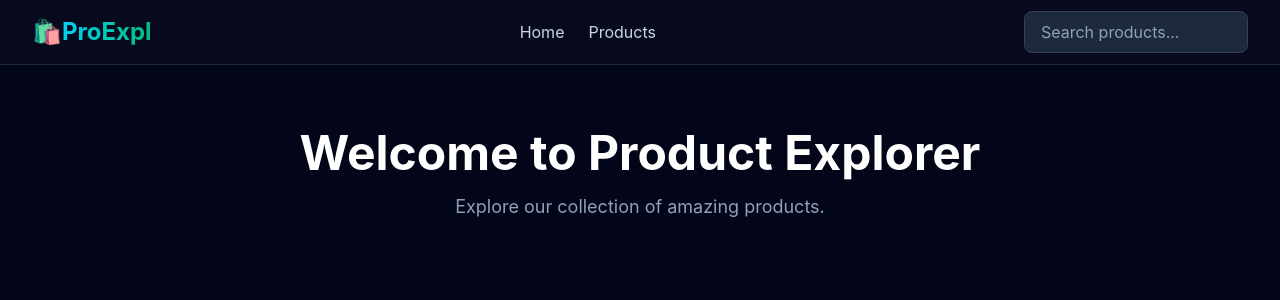
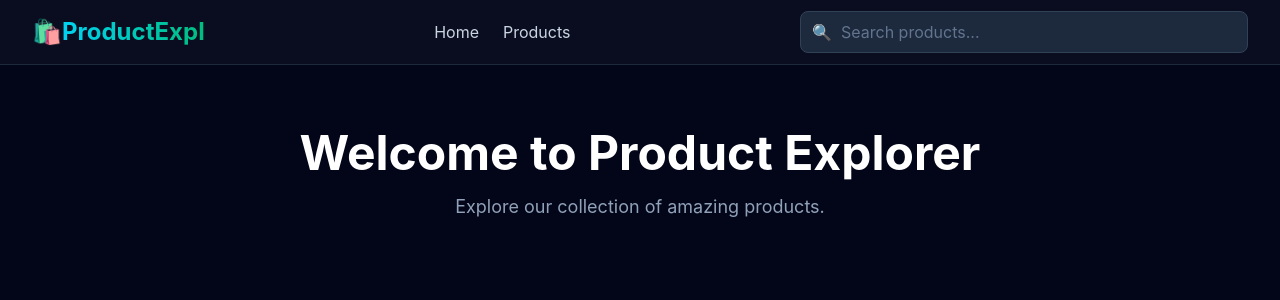
Before and after one commit to saiful-aj18/product-explorer-as-m-23, a React (Vite) app: page / in a window 1280 px wide. Shown: the top 300 px of the page. Built offline with nearby package versions, Linux system fonts and the light colour scheme.

Commit message:
Implement search functionality in Navbar and Products components

```diff
--- a/src/App.jsx
+++ b/src/App.jsx
@@ -1,3 +1,4 @@
+import { useState } from "react";
 import { BrowserRouter, Routes, Route } from "react-router-dom";
 import Navbar from "./components/Navbar";
 import Products from "./pages/Products";
@@ -20,13 +21,27 @@ function Home() {
 }
 
 function App() {
+  const [searchTerm, setSearchTerm] = useState("");
+
   return (
     <BrowserRouter>
-      <Navbar />
+      <Navbar
+        searchTerm={searchTerm}
+        setSearchTerm={setSearchTerm}
+      />
 
       <Routes>
         <Route path="/" element={<Home />} />
-        <Route path="/products" element={<Products />} />
+
+        <Route
+          path="/products"
+          element={
+            <Products
+              searchTerm={searchTerm}
+              setSearchTerm={setSearchTerm}
+            />
+          }
+        />
       </Routes>
     </BrowserRouter>
   );
--- a/src/components/Navbar.jsx
+++ b/src/components/Navbar.jsx
@@ -1,20 +1,21 @@
 import { Link } from "react-router-dom";
 
-const Navbar = () => {
+const Navbar = ({ searchTerm, setSearchTerm }) => {
   return (
-    <nav className="bg-slate-950/98 border-b border-slate-800">
+    <nav className="bg-slate-950/97 border-b border-slate-800 sticky top-0 z-50">
       <div className="max-w-7xl mx-auto px-4 sm:px-6 lg:px-8">
-        <div className="flex items-center justify-between h-16">
+        <div className="flex items-center justify-between gap-6 h-16">
 
-
+          {/* Logo */}
           <Link
             to="/"
-            className="text-2xl font-bold "
+            className="text-xl sm:text-2xl font-bold text-white whitespace-nowrap"
           >
-            🛍️<span className="bg-gradient-to-r from-cyan-400 to-emerald-500 bg-clip-text text-transparent">ProExpl</span>
+            🛍️<span className="bg-gradient-to-r from-cyan-400 to-emerald-500 bg-clip-text text-transparent">ProductExpl</span>
           </Link>
 
-          <div className="flex items-center gap-6">
+          {/* Navigation */}
+          <div className="hidden md:flex items-center gap-6">
             <Link
               to="/"
               className="text-slate-300 hover:text-white transition duration-200"
@@ -31,12 +32,26 @@ const Navbar = () => {
           </div>
 
           {/* Search */}
-          <div className="hidden md:block">
-            <input
-              type="text"
-              placeholder="Search products..."
-              className="w-56 px-4 py-2 rounded-lg bg-slate-800 text-white placeholder-slate-400 border border-slate-700 focus:outline-none focus:ring-2 focus:ring-blue-500"
-            />
+          <div className="flex-1 max-w-md">
+            <div className="relative">
+              <input
+                type="text"
+                value={searchTerm}
+                onChange={(event) =>
+                  setSearchTerm(event.target.value)
+                }
+                onFocus={() => {
+                  window.location.pathname !== "/products" &&
+                    (window.location.href = "/products");
+                }}
+                placeholder="Search products..."
+                className="w-full px-4 py-2 pl-10 rounded-lg bg-slate-800 text-white placeholder-slate-500 border border-slate-700 focus:outline-none focus:ring-2 focus:ring-blue-500"
+              />
+
+              <span className="absolute left-3 top-1/2 -translate-y-1/2">
+                🔍
+              </span>
+            </div>
           </div>
 
         </div>
--- a/src/pages/Products.jsx
+++ b/src/pages/Products.jsx
@@ -3,20 +3,16 @@ import ProductCard from "../components/ProductCard";
 import CategoryFilter from "../components/CategoryFilter";
 import useDebounce from "../hooks/useDebounce";
 
-const Products = () => {
+const Products = ({ searchTerm, setSearchTerm }) => {
   const [products, setProducts] = useState([]);
   const [categories, setCategories] = useState(["all"]);
   const [selectedCategory, setSelectedCategory] = useState("all");
 
-  const [searchTerm, setSearchTerm] = useState("");
-
   const [loading, setLoading] = useState(true);
   const [error, setError] = useState("");
 
-  // Debounced search value
   const debouncedSearch = useDebounce(searchTerm, 500);
 
-  // Fetch products
   useEffect(() => {
     const fetchProducts = async () => {
       try {
@@ -53,23 +49,20 @@ const Products = () => {
     fetchProducts();
   }, []);
 
-  // Filter products
   const filteredProducts = useMemo(() => {
     return products.filter((product) => {
       const matchesCategory =
         selectedCategory === "all" ||
         product.category === selectedCategory;
 
-      const matchesSearch =
-        product.title
-          .toLowerCase()
-          .includes(debouncedSearch.toLowerCase());
+      const matchesSearch = product.title
+        .toLowerCase()
+        .includes(debouncedSearch.toLowerCase());
 
       return matchesCategory && matchesSearch;
     });
   }, [products, selectedCategory, debouncedSearch]);
 
-  // Loading
   if (loading) {
     return (
       <div className="min-h-screen bg-slate-950 flex items-center justify-center">
@@ -80,7 +73,6 @@ const Products = () => {
     );
   }
 
-  // Error
   if (error) {
     return (
       <div className="min-h-screen bg-slate-950 flex items-center justify-center px-4">
@@ -95,7 +87,6 @@ const Products = () => {
     <div className="min-h-screen bg-slate-950 text-white">
       <div className="max-w-7xl mx-auto px-4 py-10">
 
-        {/* Header */}
         <div className="mb-8">
           <h1 className="text-3xl md:text-4xl font-bold">
             Explore Products
@@ -106,33 +97,12 @@ const Products = () => {
           </p>
         </div>
 
-        {/* Search Box */}
-        <div className="mb-6">
-          <div className="relative max-w-xl">
-            <input
-              type="text"
-              value={searchTerm}
-              onChange={(event) =>
-                setSearchTerm(event.target.value)
-              }
-              placeholder="Search products by title..."
-              className="w-full px-5 py-3 pl-12 rounded-xl bg-slate-900 border border-slate-800 text-white placeholder-slate-500 focus:outline-none focus:ring-2 focus:ring-blue-500 focus:border-transparent"
-            />
-
-            <span className="absolute left-4 top-1/2 -translate-y-1/2 text-slate-500 text-lg">
-              🔍
-            </span>
-          </div>
-        </div>
-
-        {/* Category Filter */}
         <CategoryFilter
           categories={categories}
           selectedCategory={selectedCategory}
           onCategoryChange={setSelectedCategory}
         />
 
-        {/* Product Count */}
         <div className="mb-6">
           <p className="text-slate-400">
             Showing{" "}
@@ -143,7 +113,6 @@ const Products = () => {
           </p>
         </div>
 
-        {/* Products */}
         {filteredProducts.length === 0 ? (
           <div className="text-center py-20">
             <div className="text-5xl mb-4">
```
